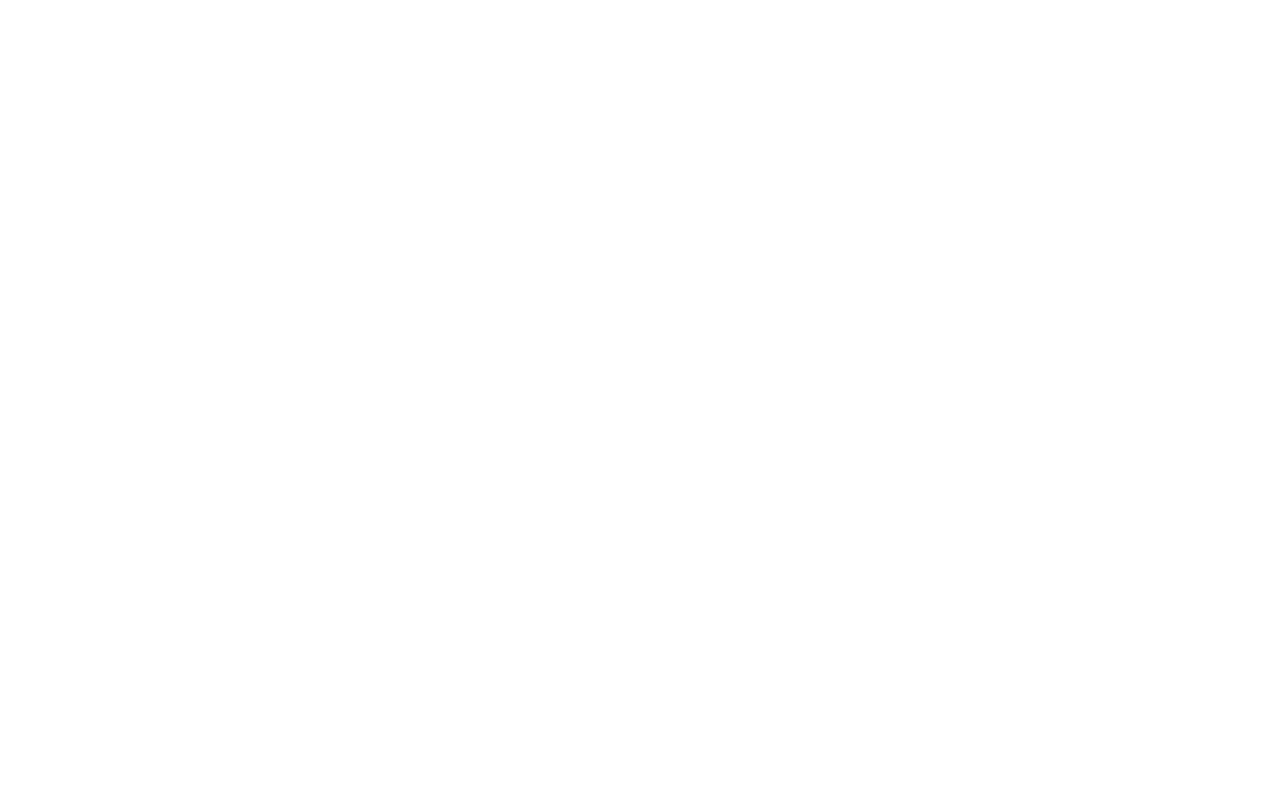
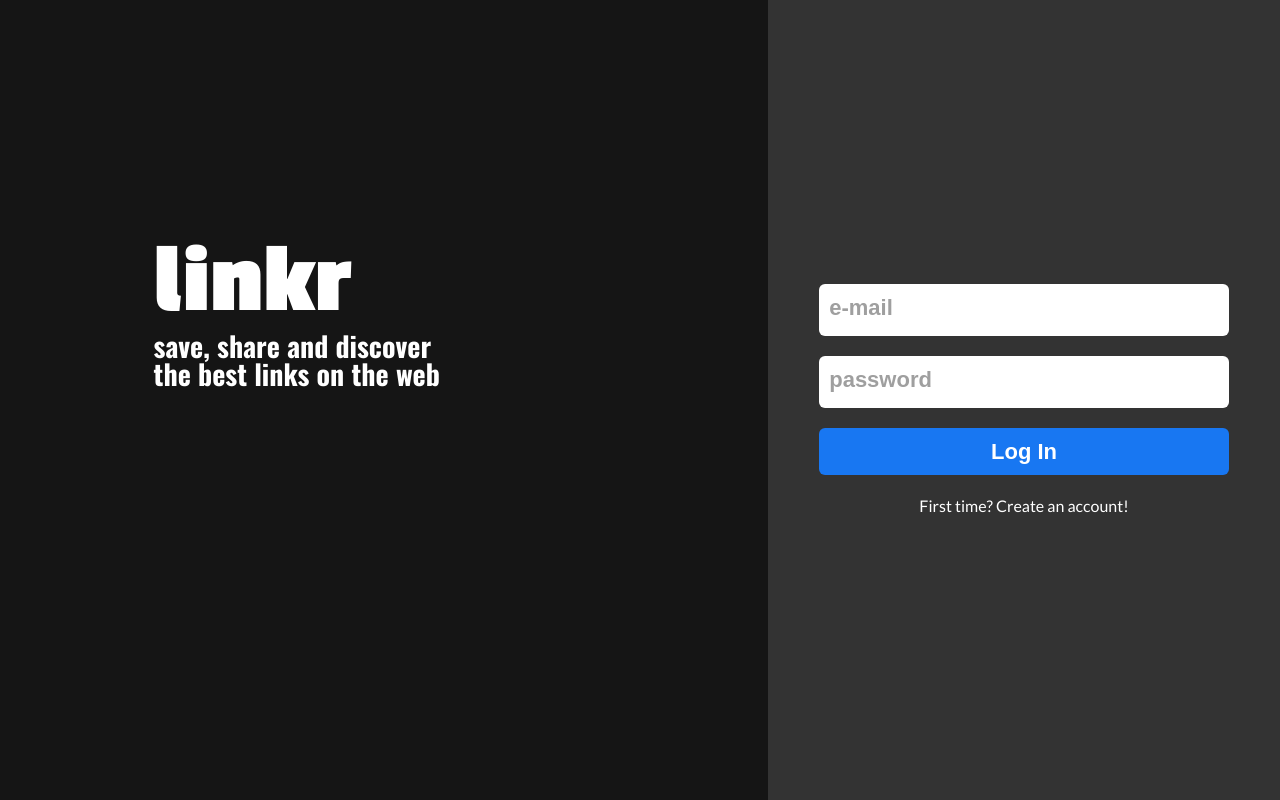
Before and after one commit to rafaelongo45/linkr-front, a React (Create React App) app: page / in a window 1280 px wide. Before the commit this address had no page. Built offline with nearby package versions, Linux system fonts and the light colour scheme.

Commit message:
feat: add login page

```diff
--- a/src/App/App.js
+++ b/src/App/App.js
@@ -1,11 +1,13 @@
 import { BrowserRouter, Routes, Route } from "react-router-dom"
 
 import SignUp from "../SignUp/Index.js";
+import Login from "../Login/index.js";
 
 function App(){
   return (
     <BrowserRouter>
       <Routes>
+        <Route path="/" element={<Login />} />
         <Route path='/signup' element={<SignUp />} />
       </Routes>
     </BrowserRouter>
--- /dev/null
+++ b/src/Login/index.js
@@ -0,0 +1,142 @@
+import axios from "axios";
+import { useState } from "react";
+import styled from "styled-components";
+import { useNavigate } from 'react-router-dom';
+
+export default function Login() {
+    const navigate = useNavigate();
+    const [userData, setUserData] = useState({ email: "", password: "" });
+    const [buttonState, setButtonState] = useState(false);
+
+    function sendData(e) {
+        e.preventDefault();
+        setButtonState(true);
+
+        const URL = "http://localhost:4000/signin";
+        const loginReq = axios.post(URL, userData);
+
+        loginReq.then(res => {
+            const { token } = res.data;
+            localStorage.setItem("token", token);
+
+            navigate('/timeline');
+        });
+        loginReq.catch(err => {
+            if(err.response.status === 404) alert("Usuário não cadastrado no sistema!");
+            if(err.response.status === 401) alert("Senha incorreta!");
+            setButtonState(false);
+            console.log(err);
+        });
+    }
+
+    return (
+        <Main>
+            <LeftSide>
+                <Logo>
+                    <h1>linkr</h1>
+                    <h2>save, share and discover the best links on the web</h2>
+                </Logo>
+            </LeftSide>
+            <RightSide>
+                <Form onSubmit={sendData}>
+                    <input type='text' placeholder="e-mail" required value={userData.email} onChange={e => setUserData({ ...userData, email: e.target.value })}></input>
+                    <input type='password' placeholder="password" required value={userData.password} onChange={e => setUserData({ ...userData, password: e.target.value })}></input>
+                    <button type="submit" disabled={buttonState}>Log In</button>
+                </Form>
+                <Button onClick={() => navigate('/signup')}>First time? Create an account!</Button>
+            </RightSide>
+        </Main>
+    );
+}
+
+const Main = styled.main`
+    height:100%;
+    width:100%;
+    background-color: var(--background-color);
+    display:flex;
+`
+
+const LeftSide = styled.section`
+    font-family: var(--logo-font);
+    font-weight:700;
+    color:#fff;
+    position:relative;
+    width: 60%;
+    height: 100%;
+`
+
+const Logo = styled.div`
+    width: 300px;
+    height: 100px;
+    display: flex;
+    flex-direction: column;
+    align-items: flex-start;
+    justify-content: space-between;
+    position: absolute;
+    top: 29%;
+    left: 20%;
+
+    h1{
+        font-size: 100px;
+    }
+
+    h2{
+        font-size: 28px;
+        width: 300px;
+        font-family:var(--input-font);
+    }
+`;
+
+const RightSide = styled.section`
+    position:relative;
+    right: 0;
+    width:40%;
+    height: 100%;
+    background-color:var(--background-color-header);
+    display:flex;
+    flex-direction:column;
+    align-items:center;
+    justify-content:center;
+`
+
+const Form = styled.form`
+    width: 80%;
+    display:flex;
+    flex-direction:column;
+    font-family: var(--input-font);
+
+    input{
+    height: 50px;
+    margin-bottom: 20px;
+    border:none;
+    border-radius: 6px;
+    padding-left: 10px;
+    font-weight: 700;
+
+    }
+
+    input::placeholder{
+    font-size: 22px;
+    color: rgba(159, 159, 159, 1);
+    }
+
+    button{
+    height: 45px;
+    border:none;
+    border-radius: 6px;
+    background-color: rgba(24, 119, 242, 1);
+    color: #fff;
+    font-size: 22px;
+    font-weight: 700;
+    }
+`
+
+const Button = styled.button`
+    margin-top: 20px;
+    font-family: var(--link-font);
+    font-weight: 400;
+    font-size: 16px;
+    border:none;
+    background-color:transparent;
+    color:white;
+`
```
